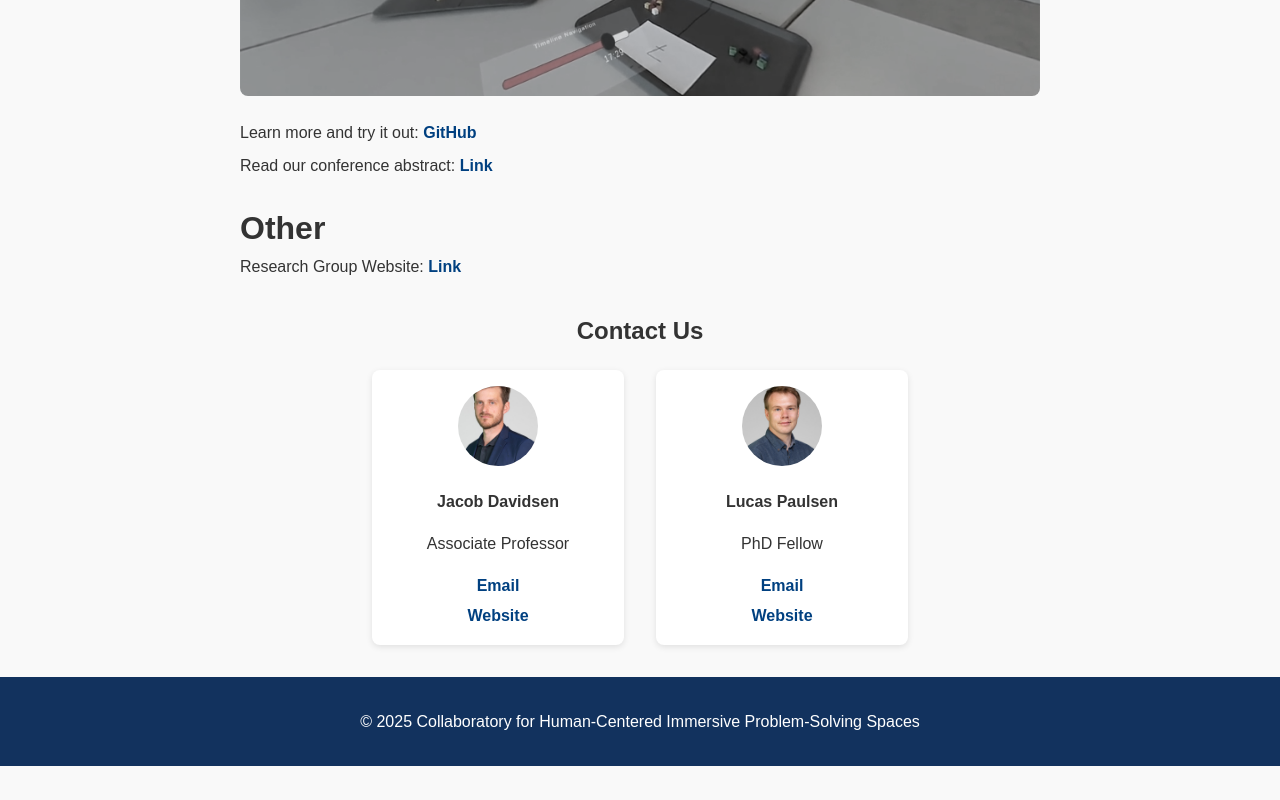
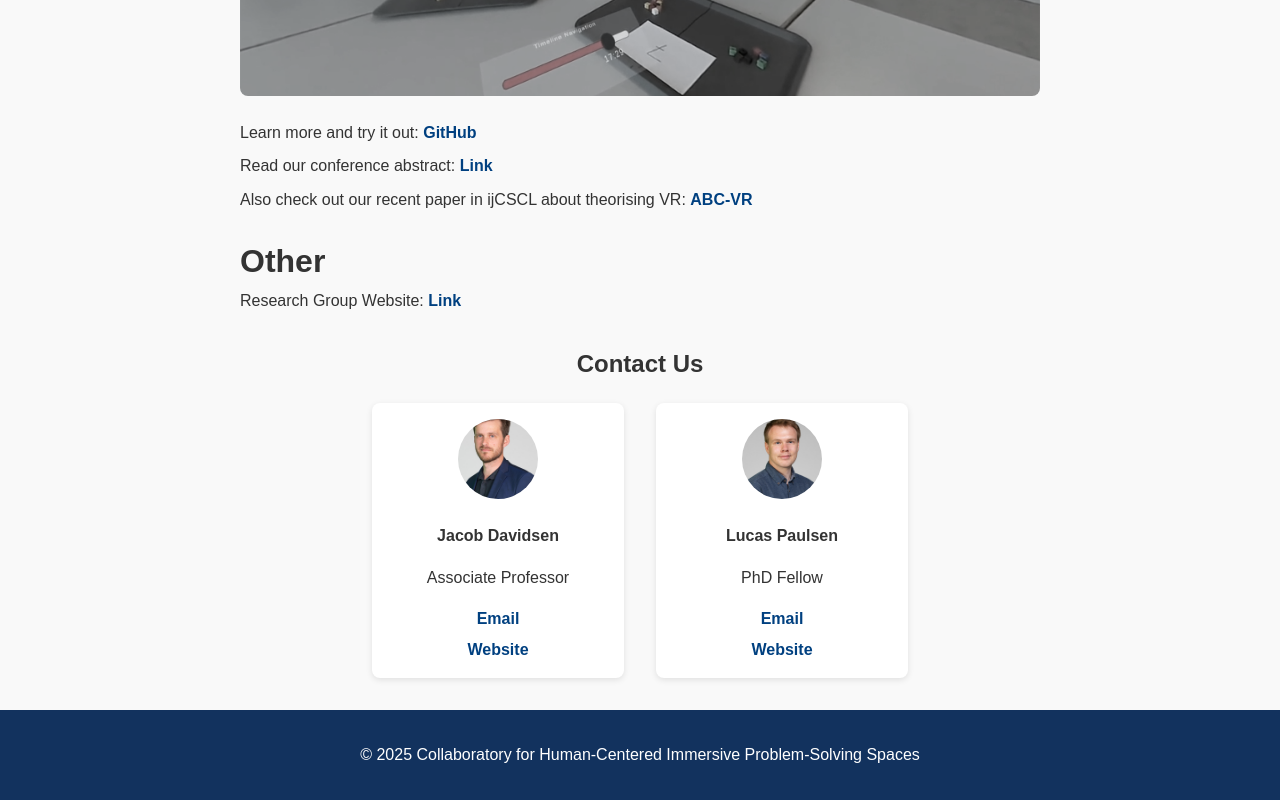
Before and after one commit to lucpaulsen/isls2025, a plain HTML site: page index.html in a window 1280 px wide. Shown: the part 1995-2795 px from the top of the page. Before the commit the page ends 2761 px from the top, so only its background shows below. Drawn offline with Linux system fonts and the light colour scheme.

Commit message:
added abcvr

```diff
--- a/index.html
+++ b/index.html
@@ -137,6 +137,7 @@
       <ul>
         <li>Learn more and try it out:  <a href="https://github.com/BigSoftVideo/CAVA360VR2.0" target="_blank">GitHub</a></li>
         <li>Read our conference abstract:  <a href="documents/CSCL25_CAVA2.pdf" target="_blank" rel="noopener noreferrer">Link</a></li>
+        <li>Also check out our recent paper in ijCSCL about theorising VR: <a href="https://link.springer.com/article/10.1007/s11412-025-09446-7" target="_blank">ABC-VR</a></li>
       </ul>
 
       <h3>Other</h3>
```
Also changed, not shown: 1 other file.
